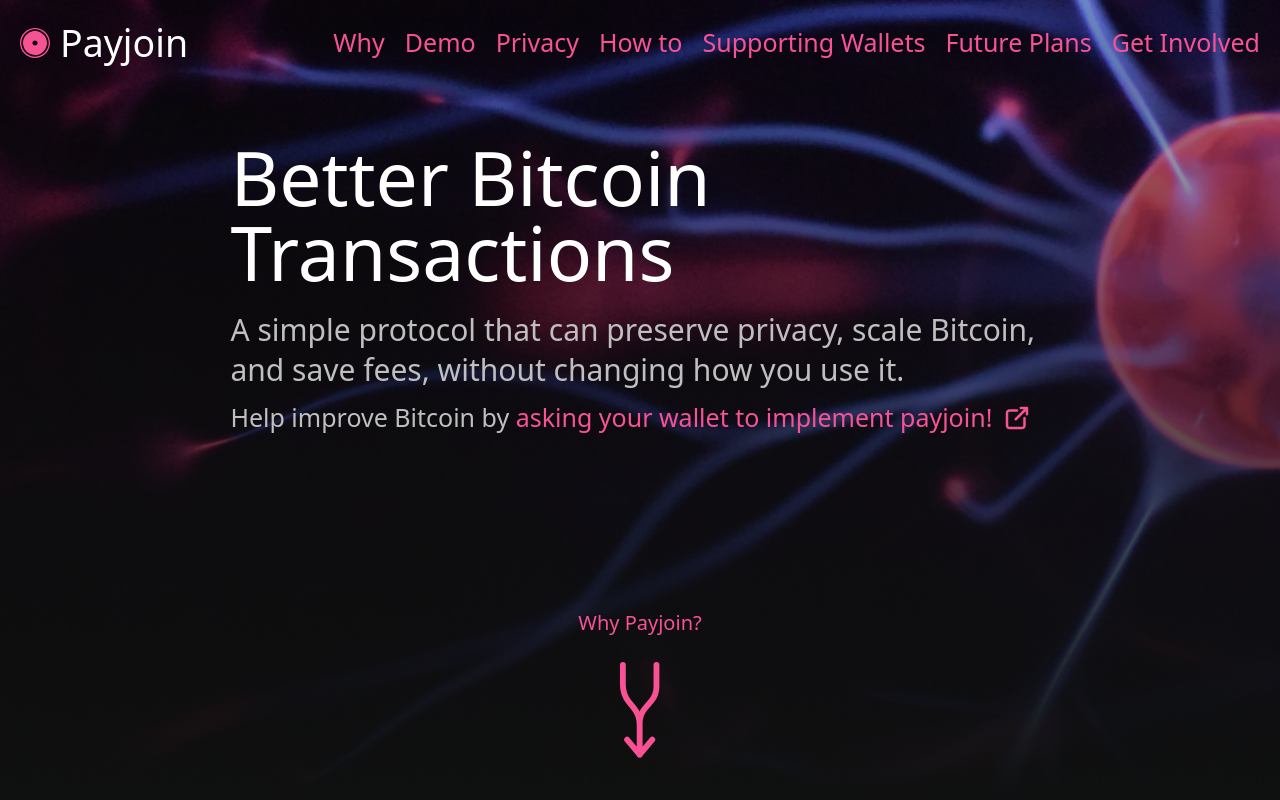
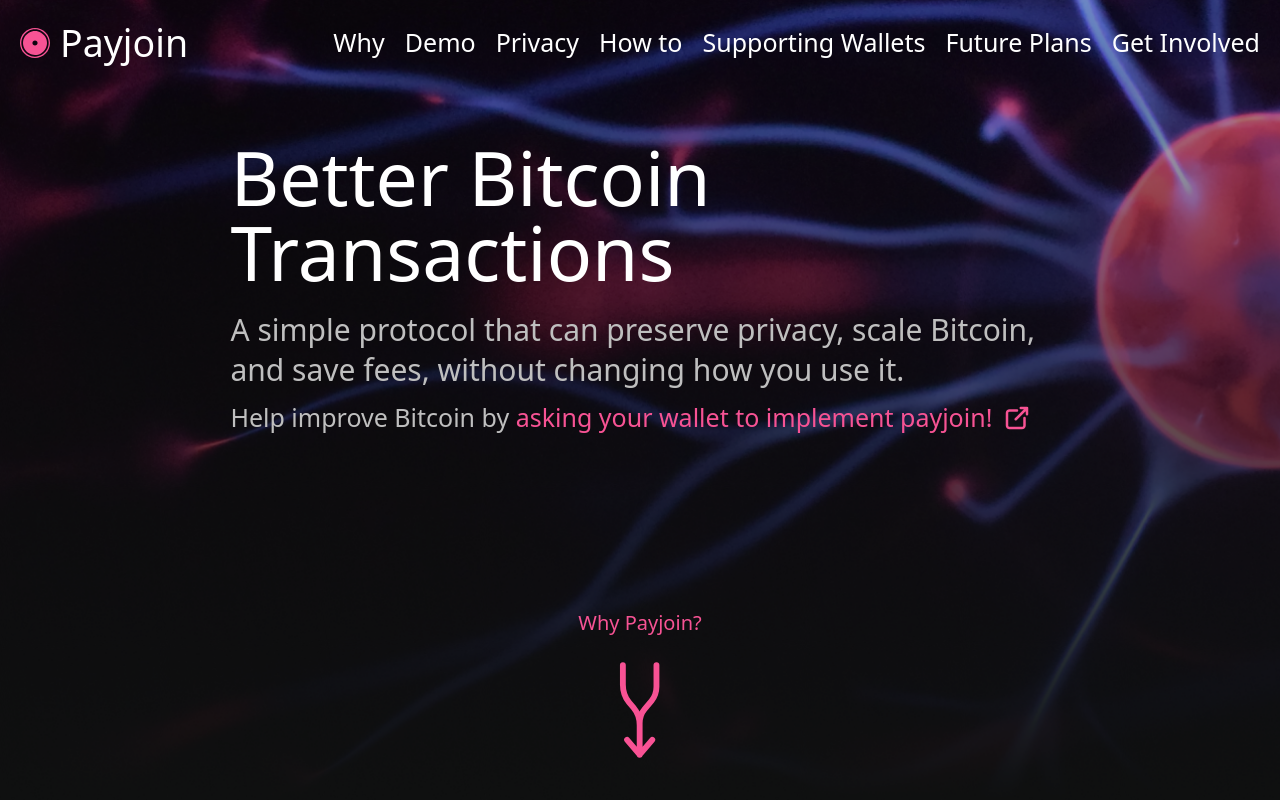
Before and after one commit to payjoin/payjoin.org, a SvelteKit app: page / in a window 1280 px wide. Shown: the top 800 px of the page. Built offline with nearby package versions, Linux system fonts and the light colour scheme.

Commit message:
feat: less pink text + don't default animate arrow

```diff
--- a/src/components/Link.svelte
+++ b/src/components/Link.svelte
@@ -5,10 +5,15 @@
 	export let href = '#';
 	export let target = '_self';
 	export let icon: IconName | undefined = undefined;
+	export let textwhite = false;
 	$: rel = target === '_blank' ? 'noopener noreferrer' : '';
+
+	$: clazz = `${
+		textwhite ? 'text-white hover:text-primary' : 'text-primary hover:text-pink-300'
+	} transition-all inline`;
 </script>
 
-<a {href} {target} {rel}>
+<a class={clazz} {href} {target} {rel}>
 	<span class="inline-flex gap-2 items-center">
 		<slot />
 		{#if icon}
@@ -16,12 +21,3 @@
 		{/if}
 	</span>
 </a>
-
-<style lang="postcss">
-	a:hover {
-		@apply dark:text-pink-300 text-pink-800 transition-all;
-	}
-	a {
-		@apply text-primary transition-all inline;
-	}
-</style>
--- a/src/features/Nav.svelte
+++ b/src/features/Nav.svelte
@@ -47,13 +47,13 @@
 		<a class="flex gap-2 items-center" href="/"><Icon name="monad" />Payjoin</a>
 	</h3>
 	<ul class="hidden justify-end gap-4 items-center text-xl md:flex">
-		<li><Link href="#why">Why</Link></li>
-		<li><Link href="#ux">Demo</Link></li>
-		<li><Link href="#privacy">Privacy</Link></li>
-		<li><Link href="#how-to">How to</Link></li>
-		<li><Link href="#adoption">Supporting Wallets</Link></li>
-		<li><Link href="#future-plans">Future Plans</Link></li>
-		<li><Link href="#get-involved">Get Involved</Link></li>
+		<li><Link textwhite href="#why">Why</Link></li>
+		<li><Link textwhite href="#ux">Demo</Link></li>
+		<li><Link textwhite href="#privacy">Privacy</Link></li>
+		<li><Link textwhite href="#how-to">How to</Link></li>
+		<li><Link textwhite href="#adoption">Supporting Wallets</Link></li>
+		<li><Link textwhite href="#future-plans">Future Plans</Link></li>
+		<li><Link textwhite href="#get-involved">Get Involved</Link></li>
 		<!-- TODO: light mode styling -->
 		<!-- <li><button on:click={toggleDarkMode}><Icon name="moon" /></button></li> -->
 	</ul>
--- a/src/features/WalletCard.svelte
+++ b/src/features/WalletCard.svelte
@@ -8,7 +8,7 @@
 
 <div class="flex-1">
 	<div
-		class={`flex  gap-4 p-4 items-end rounded-3xl flex-wrap ${bad ? 'bg-red-400' : 'bg-green-300'}`}
+		class={`flex gap-4 p-4 items-end rounded-3xl flex-wrap ${bad ? 'bg-red-400' : 'bg-green-300'}`}
 	>
 		{#each wallets as { name, href }}
 			<LinkTag {href} {bad} text={name} />
--- a/src/routes/+page.svelte
+++ b/src/routes/+page.svelte
@@ -36,7 +36,10 @@
 			</H5>
 		</div>
 
-		<a href="#why" class="flex flex-col gap-4 justify-center animate-smooth-bounce">
+		<a
+			href="#why"
+			class="flex flex-col gap-4 justify-center hover:translate-y-2 duration-200 transition-all"
+		>
 			<p class="text-primary">Why Payjoin?</p>
 			<Icon class="h-20 flex justify-center " name="arrowJoin" />
 		</a>
@@ -78,10 +81,10 @@
 				</div>
 			</div>
 		</div>
-		<div class="flex flex-col text-primary gap-4">
+		<div class="flex flex-col gap-4">
 			<div class="flex gap-2 items-center">
-				<Icon class="flex h-10 " name="monad" />
-				<H2 colorClass="text-primary">The Solution</H2>
+				<Icon class="flex h-10 text-primary" name="monad" />
+				<H2>The Solution</H2>
 			</div>
 			<p>
 				Payjoin joins sender and receiver inputs in the one transaction. Batching like this reduces
@@ -95,21 +98,21 @@
 			</p>
 			<div class="flex flex-col md:grid grid-cols-3 gap-8">
 				<div>
-					<H3 colorClass="text-primary">Privacy Enhanced</H3>
+					<H3>Privacy Enhanced</H3>
 					<p>
 						By cleverly taking advantage of transaction structure, payjoin allows for enhanced
 						privacy for everyone ― even for those who don’t use it ― foiling chain surveillance.
 					</p>
 				</div>
 				<div>
-					<H3 colorClass="text-primary">Scaling Upgraded</H3>
+					<H3>Scaling Upgraded</H3>
 					<p>
 						Payjoin settles many transfers together in one transaction, saving time spent waiting
 						for block confirmations and enabling higher throughput.
 					</p>
 				</div>
 				<div>
-					<H3 colorClass="text-primary">Fees Saved</H3>
+					<H3>Fees Saved</H3>
 					<p>
 						As a byproduct of the scaling improvements, the many transfers inside each payjoin share
 						the fees of a single transaction.
@@ -119,8 +122,8 @@
 		</div>
 		<div>
 			<H2 class="inline-flex items-end gap-2"
-				>Lightning Compatible <Icon name="lightning" class="flex w-8 text-primary" /></H2
-			>
+				><Icon name="lightning" class="flex w-8 text-primary" /> Lightning Compatible
+			</H2>
 			<H3><i>Open all your channels at once</i></H3>
 			<p>Combining payjoin with the Lightning Network opens up new possibilities for bitcoin.</p>
 			<p>With payjoin, lightning nodes could:</p>
@@ -134,17 +137,6 @@
 			> project for an example.
 		</div>
 	</section>
-	<!-- <section>
-		<H2>How to Payjoin</H2>
-		<H3>Scan a Unified QR Code</H3>
-		<p>
-			This is a <Link href="https://bitcoinqr.dev/" target="_blank">BIP21 unified URI</Link> with a payjoin
-			parameter. Even if a wallet does not support payjoin, it can still fall back to the address to
-			make a successful transfer. This particular BIP21 will go to to payjoin.org’s cold wallet. By using
-			payjoin, you can get a unique address for your support to keep that private. Yes, even though we
-			use a cold wallet. Cool ❄️!
-		</p>
-	</section> -->
 	<section id="ux" class="flex gap-4 flex-col pt-24">
 		<div>
 			<div class="flex-1">
```
